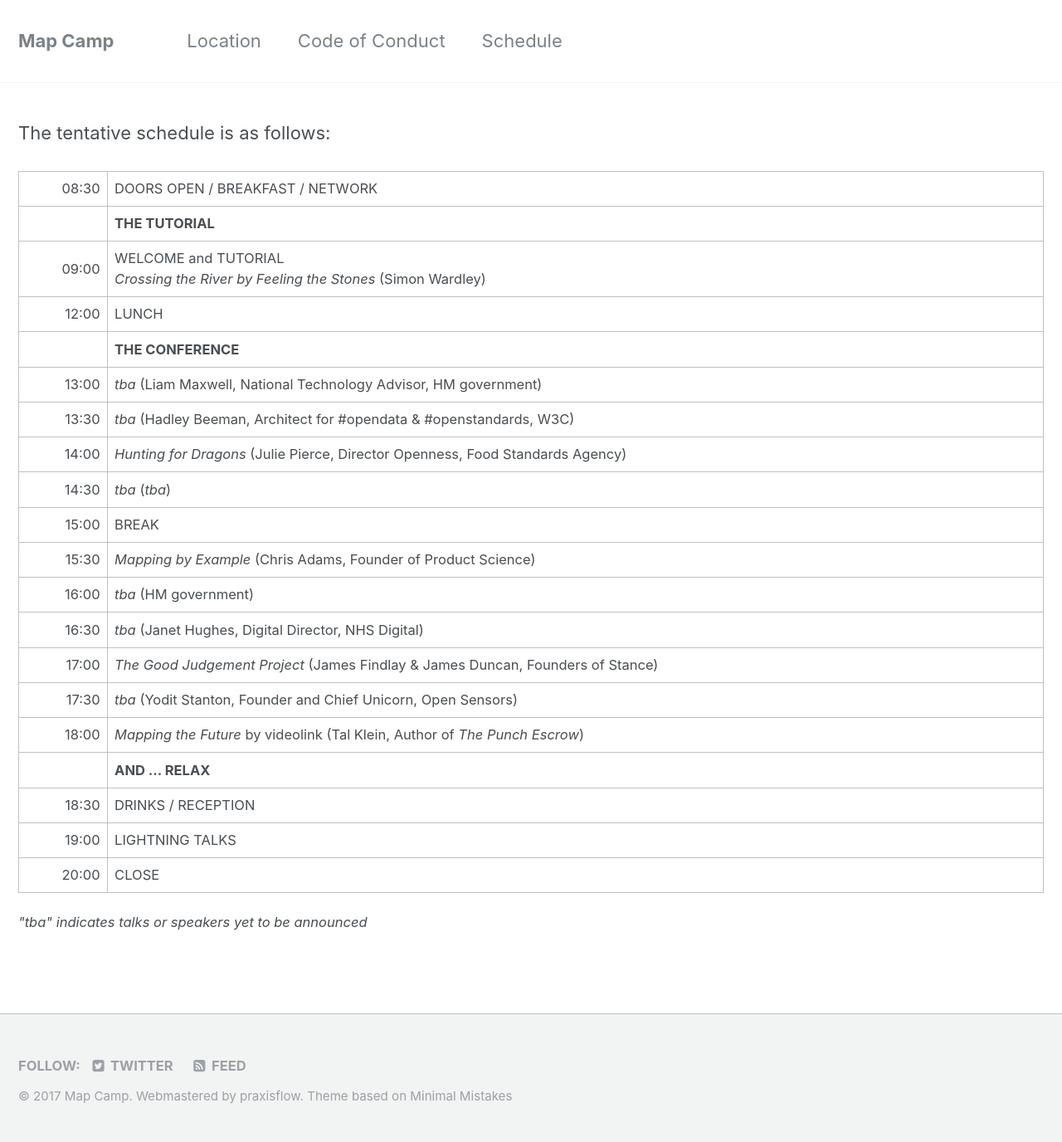
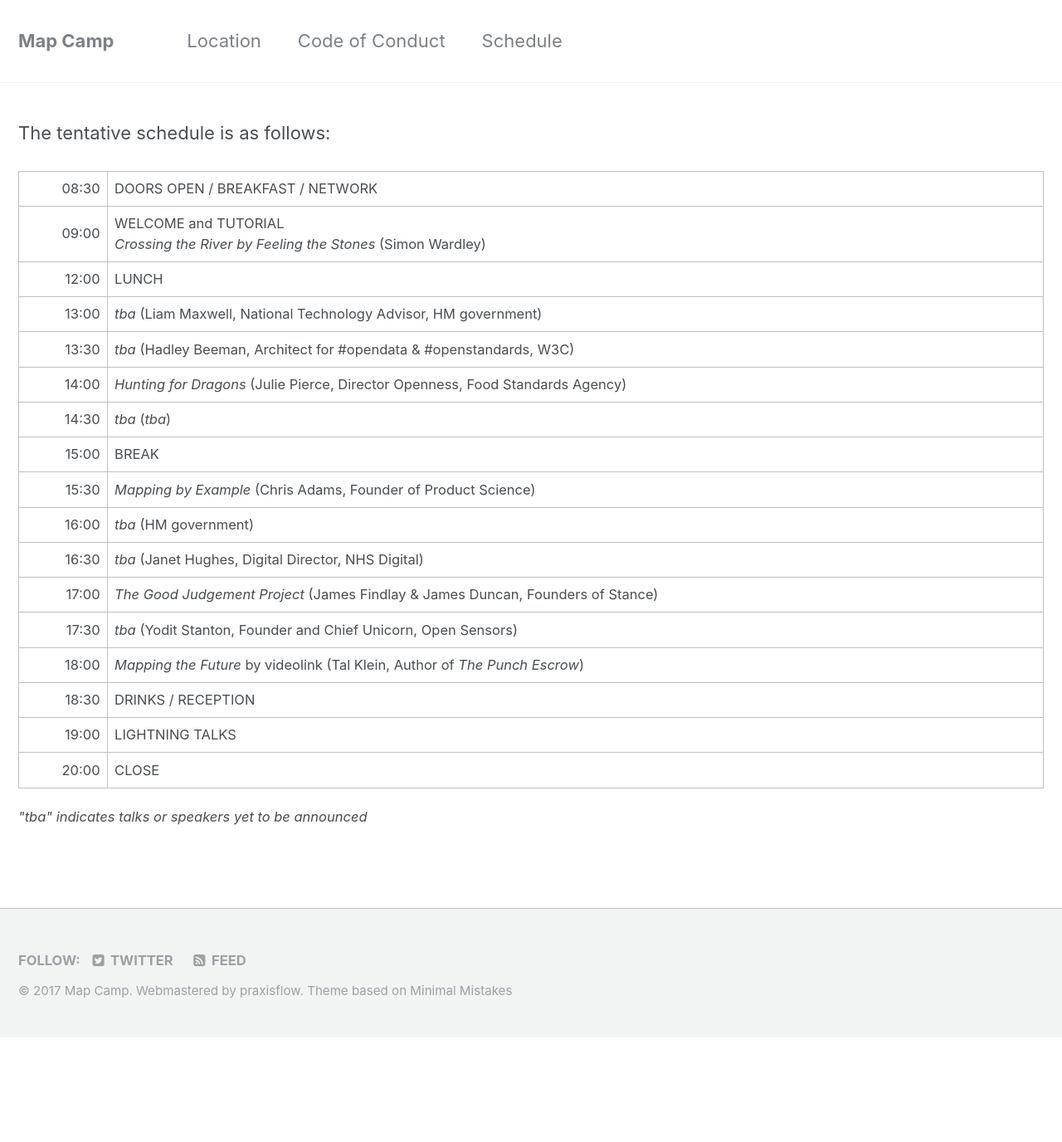
Before and after one commit to mapcampcommittee/mapcampcommittee.github.io, a Jekyll site: the page built from _pages/schedule.html, in a window 1280 px wide. Shown: the whole page at 83% size. Built offline with Jekyll 4.4.1, drawn with Linux system fonts in a browser that asks for light colours; after the commit the page ends 1250 px from its top, so only the background shows below that.

Commit message:
Remove sections.

```diff
--- a/_pages/schedule.html
+++ b/_pages/schedule.html
@@ -13,20 +13,12 @@ classes:
     <td>DOORS OPEN / BREAKFAST / NETWORK</td>
   </tr>
   <tr>
-    <td></td>
-    <td><strong>THE TUTORIAL</strong></td>
-  </tr>
-  <tr>
     <td style="text-align:right">09:00</td>
     <td>WELCOME and TUTORIAL<br/><cite>Crossing the River by Feeling the Stones</cite> (Simon Wardley)</td>
   </tr>
   <tr>
     <td style="text-align:right">12:00</td>
     <td>LUNCH</td>
-  </tr>
-  <tr>
-    <td></td>
-    <td><strong>THE CONFERENCE</strong></td>
   </tr>
   <tr>
     <td style="text-align:right">13:00</td>
@@ -73,10 +65,6 @@ classes:
     <td><cite>Mapping the Future</cite> by videolink (Tal Klein, Author of <cite>The Punch Escrow</cite>)</td>
   </tr>
   <tr>
-    <td></td>
-    <td><strong>AND ... RELAX</strong></td>
-  </tr>
-  <tr>
     <td style="text-align:right">18:30</td>
     <td>DRINKS / RECEPTION</td>
   </tr>
```
